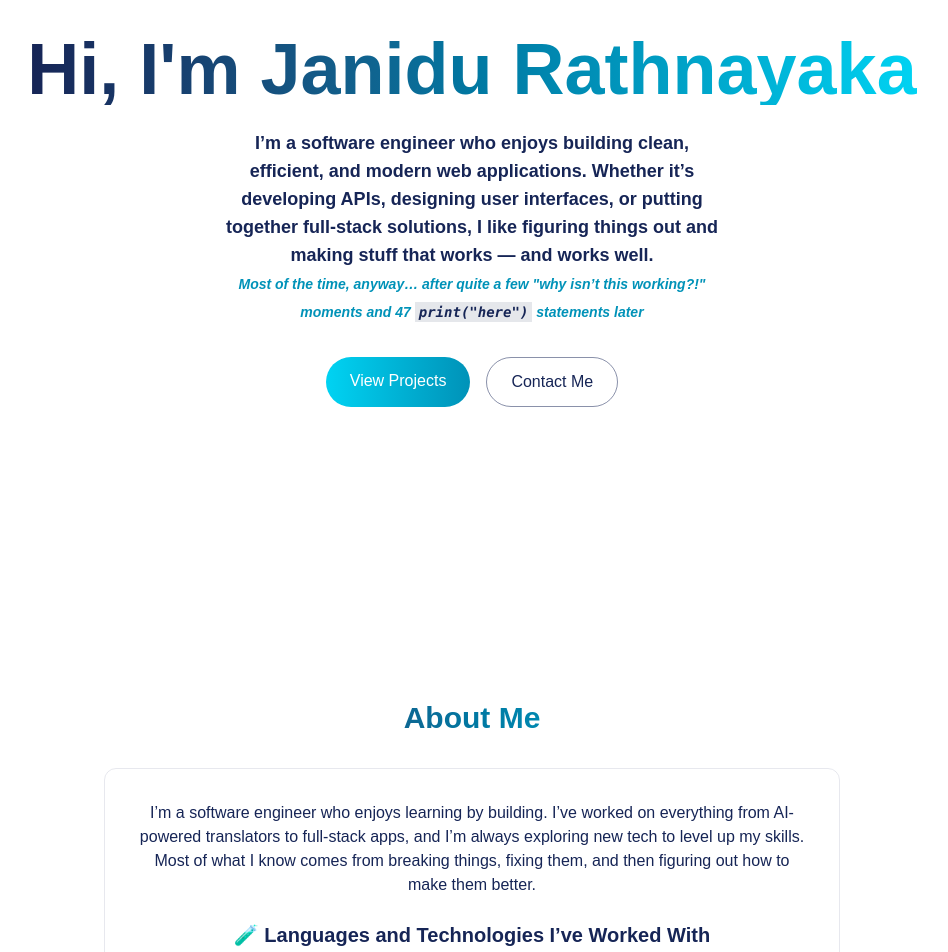
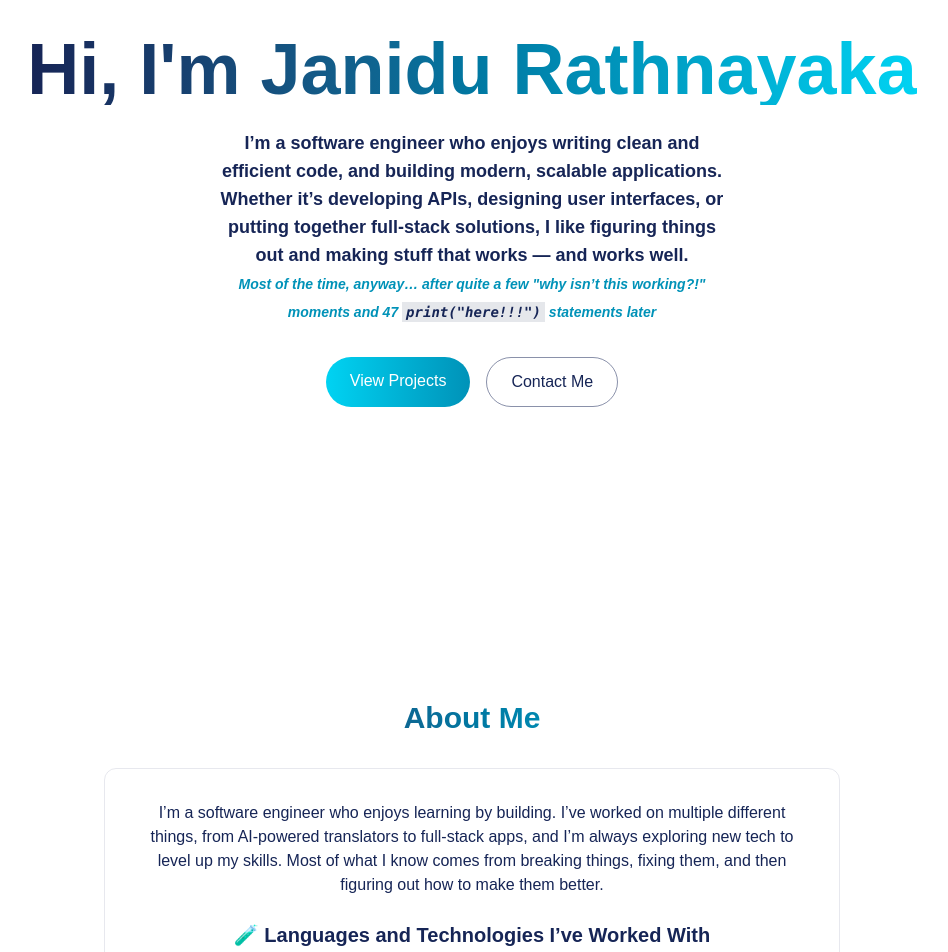
Before and after one commit to JaniduR1/my-portfolio, a React (Vite) app: page / in a window 1280 px wide. Shown: the part 180-1132 px from the top of the page, without its empty margins (168-1116 px from the left). Built offline with nearby package versions, Linux system fonts and the light colour scheme; a web font is replaced by a local one.

Commit message:
Adjustment to text and its layout

```diff
--- a/src/components/sections/About.jsx
+++ b/src/components/sections/About.jsx
@@ -28,7 +28,7 @@ export const About = () => {
                 <div className="rounded-xl p-8 border-blue-950/10 border hover:-translate-y-1 transition-all justify-center text-center">
 
                     <p className="text-blue-950 mb-6">
-                    I’m a software engineer who enjoys learning by building. I’ve worked on everything from AI-powered translators to full-stack apps,
+                    I’m a software engineer who enjoys learning by building. I’ve worked on multiple different things, from AI-powered translators to full-stack apps,
                     and I’m always exploring new tech to level up my skills. Most of what I know comes from breaking things,
                     fixing them, and then figuring out how to make them better.
                     </p>
--- a/src/components/sections/Home.jsx
+++ b/src/components/sections/Home.jsx
@@ -12,7 +12,7 @@ export const Home = () => {
                     </h1>
 
                     <p className="text-blue-950 text-lg mb-8 max-w-lg mx-auto font-bold">
-                        I’m a software engineer who enjoys building clean, efficient, and modern web applications.
+                        I’m a software engineer who enjoys writing clean and efficient code, and building modern, scalable applications.
                         Whether it’s developing APIs, designing user interfaces, or putting together full-stack solutions,
                         I like figuring things out and making stuff that works — and works well.
                         <br />
@@ -21,7 +21,7 @@ export const Home = () => {
                             Most of the time, anyway… after quite a few "why isn’t this working?!" moments
                             and 47 {" "}
                             <span className="bg-gray-200 text-blue-950 px-1 py-0.5 rounded-none font-mono">
-                                print("here")
+                                print("here!!!")
                             </span>
                             {" "} statements later
                         </span>
--- a/src/components/sections/Projects.jsx
+++ b/src/components/sections/Projects.jsx
@@ -45,19 +45,17 @@ export const Projects = () => {
                 ))}
               </div>
 
-              <div className="flex flex-col items-center mt-auto gap-2">
+              <div className="flex flex-col items-center mt-auto gap-2 text-center">
                 <a href="https://github.com/JaniduR1/Back-End-OCR-Stuff"
                 className="text-cyan-700 hover:text-cyan-500 transition-colors">
                   OCR (WIP) →
                 </a>
                 <a href="https://github.com/JaniduR1/glyph_gateway"
-                className="text-cyan-700 hover:text-cyan-500 transition-colors"
-                >
+                className="text-cyan-700 hover:text-cyan-500 transition-colors">
                   Frontend →
                 </a>
                 <a href="https://github.com/JaniduR1/NodeServer"
-                className="text-cyan-700 hover:text-cyan-500 transition-colors pb-4"
-                >
+                className="text-cyan-700 hover:text-cyan-500 transition-colors pb-4">
                   Backend [Optimised model's Checkpoint.bin included] →
                 </a>
               </div>
```
